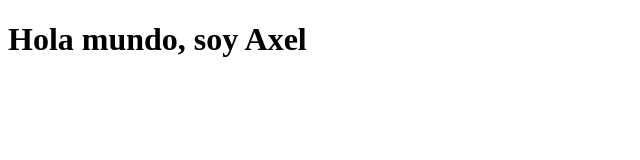
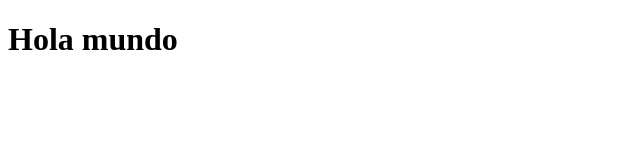
Before and after one commit to Axel0819/Curso-Git, a plain HTML site: page index.html in a window 1280 px wide. Shown: the whole page, without its empty margins (0-640 px from the left). Drawn offline with Linux system fonts and the light colour scheme.

```diff
--- a/index.html
+++ b/index.html
@@ -7,6 +7,6 @@
     <title>Curso Git-Basics</title>
 </head>
 <body>
-    <h1>Hola mundo, soy Axel</h1>
+    <h1>Hola mundo</h1>
 </body>
 </html>
```
